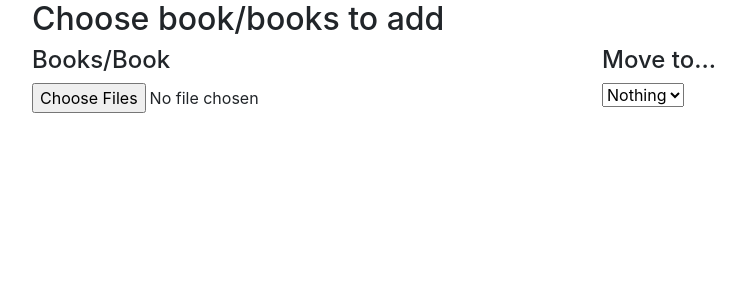
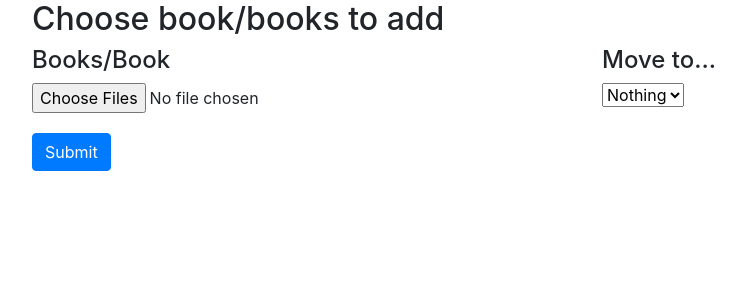
Before and after one commit to Chenger1/LocalBooksLibrary, a Django app: template library/books/templates/books/add_book.html in a window 1280 px wide. Shown: the part 56-356 px from the top of the page, without its empty margins (53-798 px from the left). Run offline with Django 3.2, Linux system fonts and the light colour scheme; the template is opened without the code that fills it: values that come from a table or form of the project are taken from there, others are empty; parts of the project's set-up code (start-up, migrations or seed data) failed here and were passed over; some libraries are stand-ins or nearby versions.

Commit message:
update: Add submit button

```diff
--- a/library/books/templates/books/add_book.html
+++ b/library/books/templates/books/add_book.html
@@ -20,6 +20,8 @@
                         </div>
                     </div>
 
+                    <input type="submit" class="btn btn-primary" value="Submit"
+                    style="margin-top: 20px;">
                 </form>
             </div>
         </div>
```
